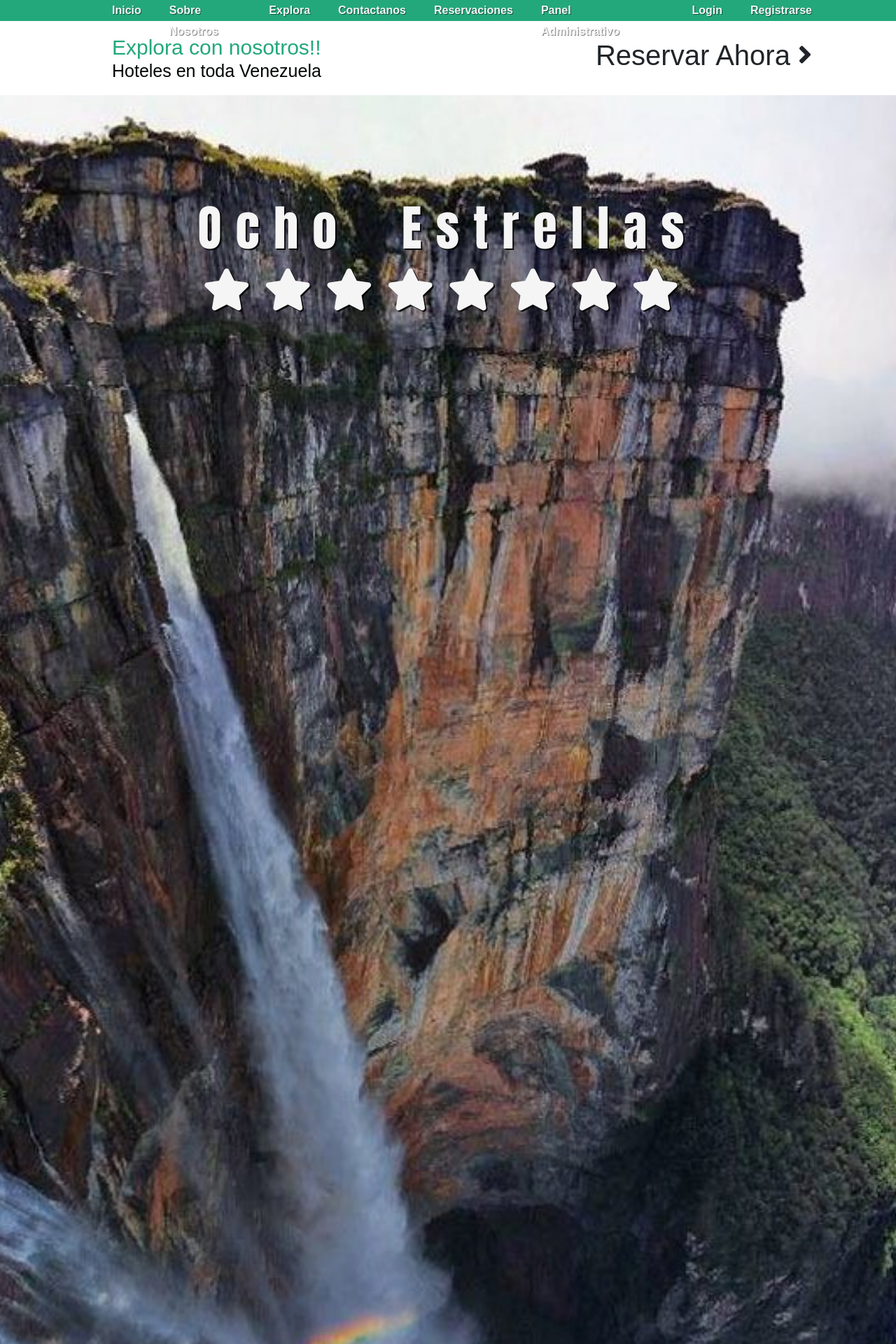
After one commit to Diegod2694/ocho-estrellas, a PHP site: page /index.html in a window 1280 px wide. The commit adds this page. Shown: the top 1920 px of the page at 70% size. Run offline with PHP 8.4, Linux system fonts and the light colour scheme.

Commit message:
fix: parallax effect in index

```diff
--- /dev/null
+++ b/index.html
@@ -0,0 +1,86 @@
+<!DOCTYPE html>
+<html lang="en">
+<head>
+    <meta charset="UTF-8">
+    <meta name="viewport" content="width=device-width, initial-scale=1.0">
+    <meta http-equiv="X-UA-Compatible" content="ie=edge">
+    <title>Ocho Estrellas</title>
+    <link rel="stylesheet" href="css/bootstrap-grid.min.css">
+    <link rel="stylesheet" href="css/bootstrap.min.css">
+    <link rel="stylesheet" href="css/bootstrap-reboot.min.css">
+    <link rel="stylesheet" href="./css/index.css">
+    <link href="./css/webfonts/fontawesome-all.css" rel="stylesheet">
+    <link rel="icon" href="./assets/waterfall.png">
+</head>
+<body>
+    <nav>
+        <ul>
+            <li>
+                <a href="#inicio">Inicio</a>
+                <a href="#sobre-nosotros">Sobre Nosotros</a>
+                <a href="#explora">Explora</a>
+                <a href="#contactanos">Contactanos</a>
+                <a href="#reservaciones">Reservaciones</a>
+                <a href="#panel-administrativo">Panel Administrativo</a>
+            </li>
+        </ul>
+        <ul>
+            <li>
+                <a href="#login">Login</a>
+                <a href="userRegister.html">Registrarse</a>
+            </li>
+        </ul>
+    </nav>
+
+    <div class="header">
+        <div class="header-title-container">
+            <h1>Explora con nosotros!! </h1>
+            <h2>Hoteles en toda Venezuela</h2>
+        </div>
+
+        <div class="header-action-container">
+            <h1>
+                <a href="#reservaciones" class="reserve-button">
+                    Reservar Ahora <i class="fas fa-angle-right reserve-icon"></i>
+                </a>
+            </h1>
+        </div>
+    </div>
+
+    <header>
+        <h1>Ocho&nbsp;&nbsp;Estrellas</h1>
+        <div>
+            <i class="fas fa-star"></i>
+            <i class="fas fa-star"></i>
+            <i class="fas fa-star"></i>
+            <i class="fas fa-star"></i>
+            <i class="fas fa-star"></i>
+            <i class="fas fa-star"></i>
+            <i class="fas fa-star"></i>
+            <i class="fas fa-star"></i>
+        </div>
+    </header>
+
+    <section class="content">
+        <div class="form-container">
+            <form action="" method="post">
+                <input type="date" name="" id="">
+                <input type="date" name="" id="">
+                <input type="number" name="" id="">
+                <input type="number" name="" id="">
+                <input type="submit" value="Enviar">
+            </form>
+            <div class="form-content">
+                <img class="form-logo" src="./assets/waterfall.png" alt="logo">
+                <div class="form-text-container">
+                    <h2>Bienvenidos a la Aventura</h2>
+                    <p>Lorem ipsum dolor sit amet, consectetur adipisicing elit. Architecto, perspiciatis in. Quo, ab! Incidunt aliquam consequuntur fugit necessitatibus, ratione, error exercitationem neque delectus ducimus sed excepturi tempore ullam quam odio?</p>
+                </div>
+            </div>
+        </div>
+    </section>
+
+    <script src="js/bootstrap.bundle.min.js"></script>
+    <script src="js/bootstrap.min.js"></script>
+</body>
+</html>
```
Also changed, not shown: css/index.css (+34 -4 lines).
